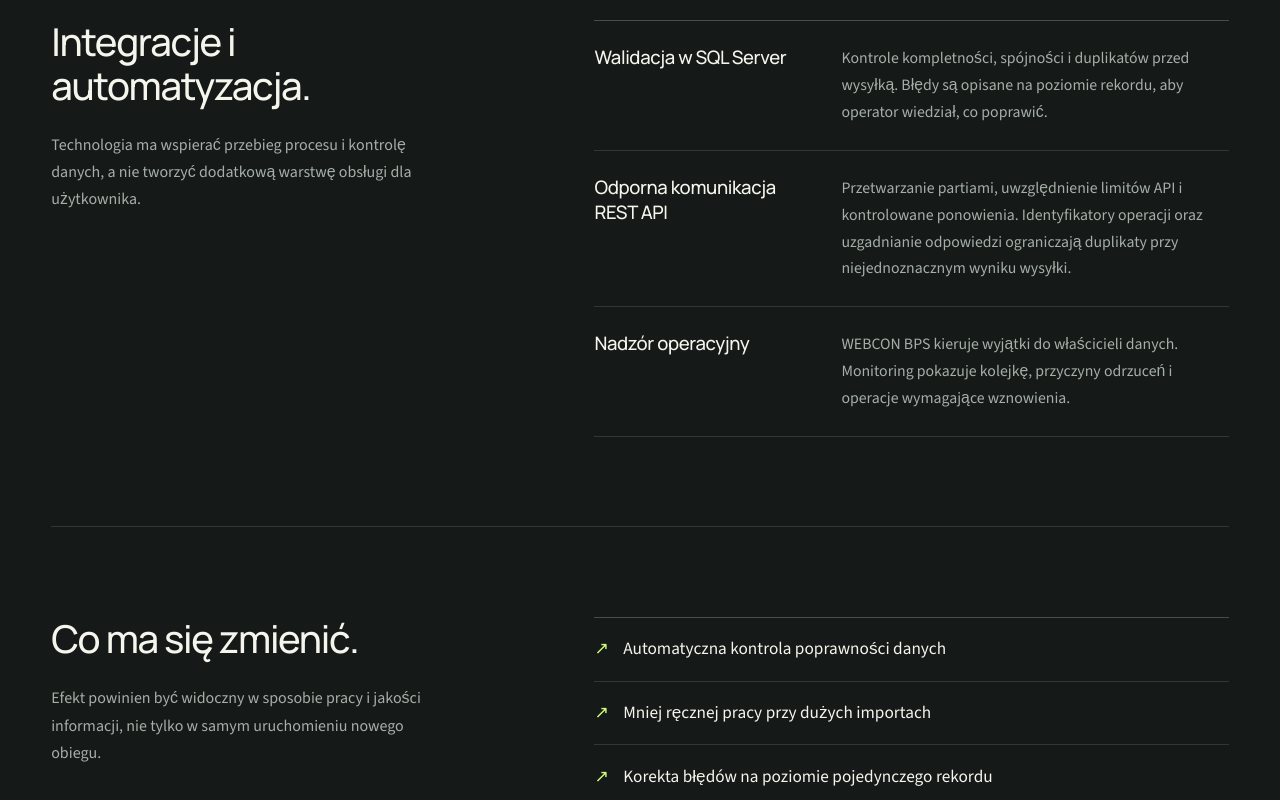
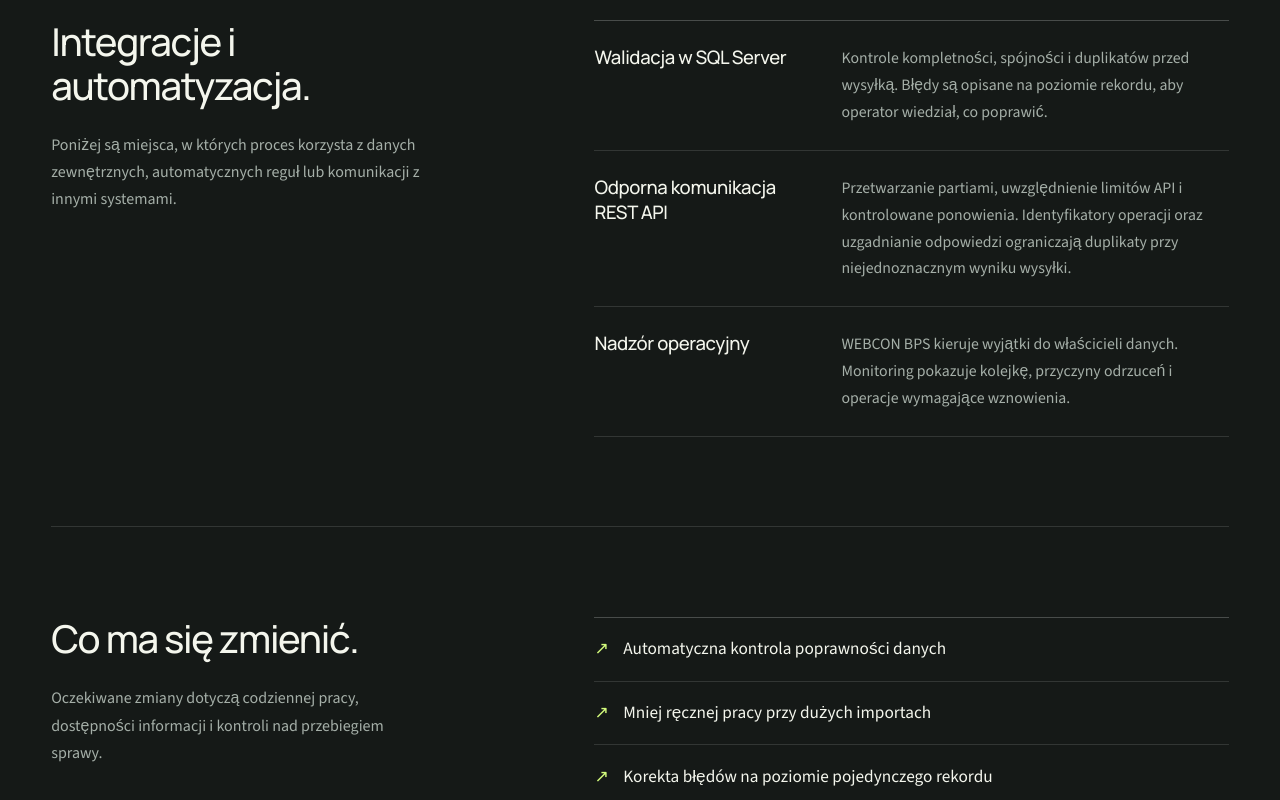
Before and after one commit to radoslawbegej-code/analizeit, a Next.js app in the folder analizeit/: page /realizacje/automatyzacja-procesu-operacyjnego in a window 1280 px wide. Shown: the part 2320-3120 px from the top of the page. Built offline with nearby package versions, Linux system fonts and the light colour scheme; no server answers.

Commit message:
Make process detail supporting copy more concrete

```diff
--- a/analizeit/src/app/realizacje/[slug]/page.tsx
+++ b/analizeit/src/app/realizacje/[slug]/page.tsx
@@ -125,8 +125,8 @@ export default async function RealizationDetailPage({ params }: PageProps) {
           <div className="process-detail__section-heading">
             <h2 id="integrations-title">Integracje i automatyzacja.</h2>
             <p>
-              Technologia ma wspierać przebieg procesu i kontrolę danych, a nie tworzyć
-              dodatkową warstwę obsługi dla użytkownika.
+              Poniżej są miejsca, w których proces korzysta z danych zewnętrznych,
+              automatycznych reguł lub komunikacji z innymi systemami.
             </p>
           </div>
 
@@ -144,8 +144,8 @@ export default async function RealizationDetailPage({ params }: PageProps) {
           <div className="process-detail__section-heading">
             <h2 id="effects-title">Co ma się zmienić.</h2>
             <p>
-              Efekt powinien być widoczny w sposobie pracy i jakości informacji,
-              nie tylko w samym uruchomieniu nowego obiegu.
+              Oczekiwane zmiany dotyczą codziennej pracy, dostępności informacji
+              i kontroli nad przebiegiem sprawy.
             </p>
           </div>
 
```
